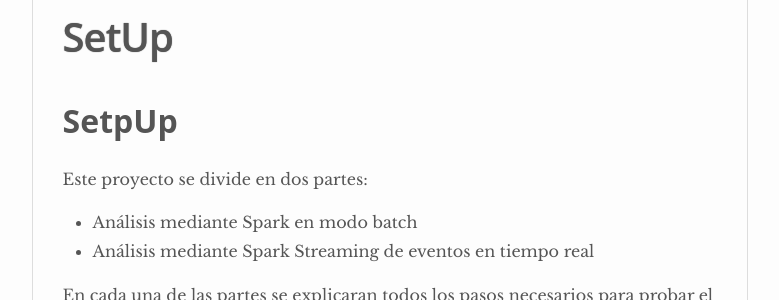
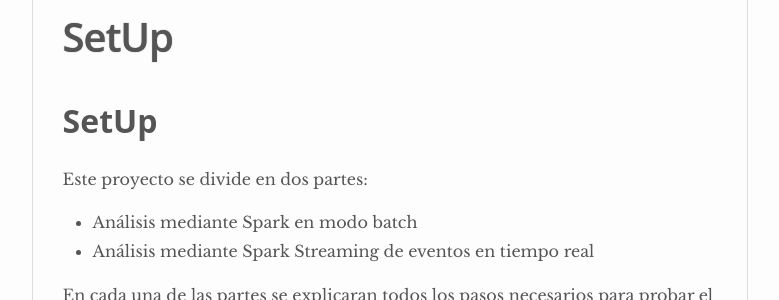
Before and after one commit to ivanfermena/Airline-Delay-Cancellation-Big-Data, a Jekyll site: the page built from _pages/setup.md, in a window 1280 px wide and 900 px high. Shown: the part 356-656 px from the top of the window, without its empty margins (250-1029 px from the left). Built offline with Jekyll 4.4.1, drawn with Linux system fonts in a browser that asks for light colours.

Commit message:
Update setup.md

```diff
--- a/_pages/setup.md
+++ b/_pages/setup.md
@@ -5,7 +5,7 @@ permalink: /setup/
 show-in-menu: yes
 ---
 
-# SetpUp
+# SetUp
 
 Este proyecto se divide en dos partes:
 
```
